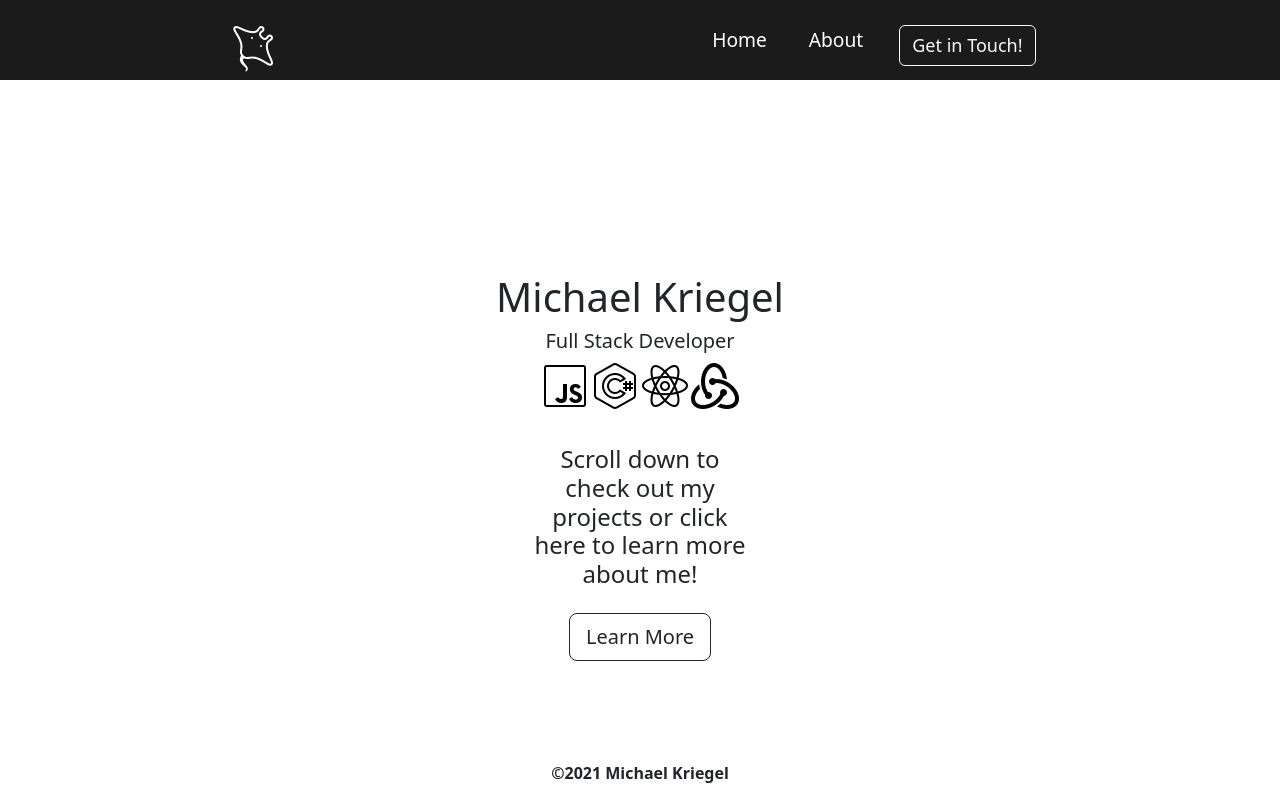
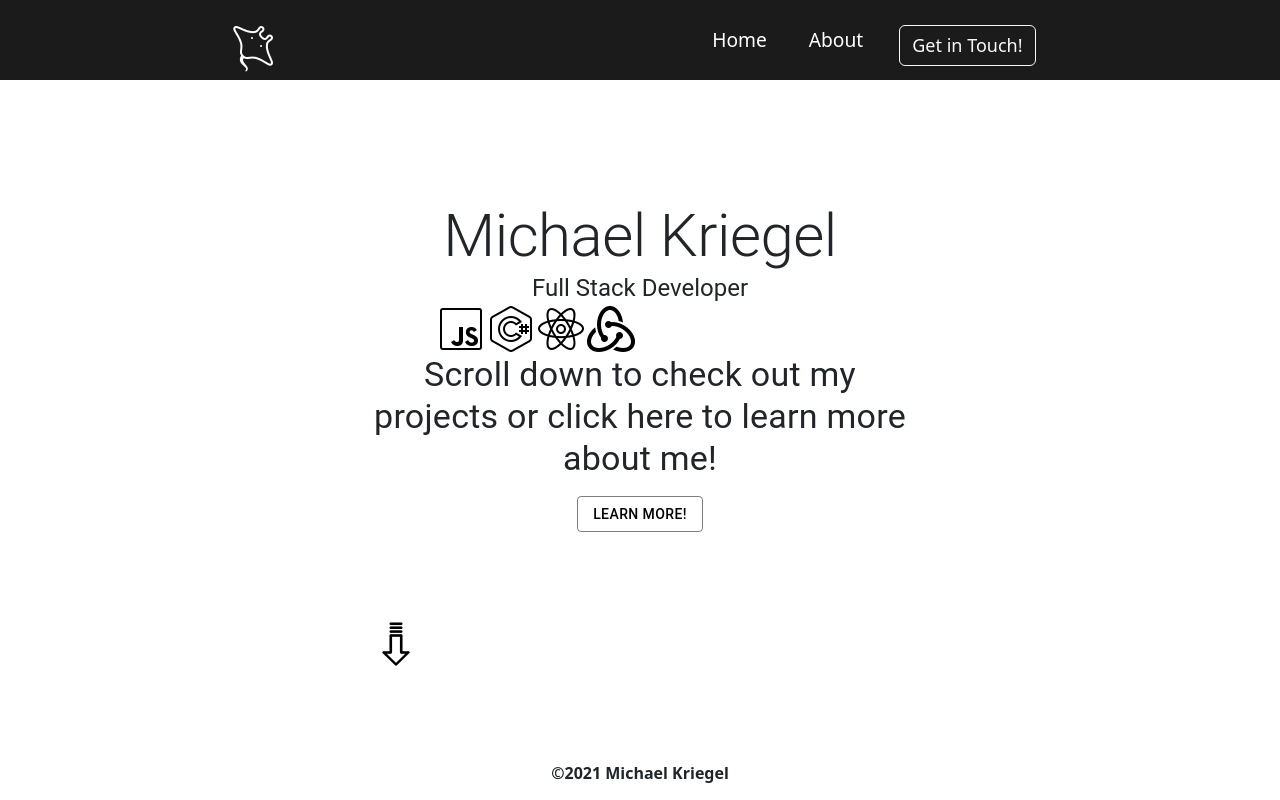
Before and after one commit to mikkrieg/portfolioUpgrade, a React (Create React App) app: page / in a window 1280 px wide. Shown: the top 800 px of the page. Built offline with nearby package versions, Linux system fonts and the light colour scheme.

Commit message:
Rebuild home page with MUI, add MUI

```diff
--- a/package.json
+++ b/package.json
@@ -3,6 +3,10 @@
   "version": "0.1.0",
   "private": true,
   "dependencies": {
+    "@emotion/react": "^11.5.0",
+    "@emotion/styled": "^11.3.0",
+    "@mui/material": "^5.0.5",
+    "@mui/styled-engine-sc": "^5.0.3",
     "@testing-library/jest-dom": "^5.11.4",
     "@testing-library/react": "^11.1.0",
     "@testing-library/user-event": "^12.1.10",
@@ -10,6 +14,7 @@
     "react": "^17.0.2",
     "react-dom": "^17.0.2",
     "react-scripts": "4.0.3",
+    "styled-components": "^5.3.3",
     "web-vitals": "^1.0.1"
   },
   "scripts": {
--- a/public/index.html
+++ b/public/index.html
@@ -2,7 +2,7 @@
 <html lang="en">
   <head>
     <meta charset="utf-8" />
-    <link href='global.css' type='text/css' rel='stylesheet'
+    <link href='global.css' type='text/css' rel='stylesheet'>
     <link rel="icon" href="%PUBLIC_URL%/favicon.ico" />
     <meta name="viewport" content="width=device-width, initial-scale=1" />
     <meta name="theme-color" content="#000000" />
--- a/src/components/Home.js
+++ b/src/components/Home.js
@@ -1,51 +1,75 @@
-import React, {useState} from 'react';
-import Button from 'react-bootstrap/Button';
-import Nav from 'react-bootstrap/Nav';
-import Container from 'react-bootstrap/Container';
-import './../sass/components/home.scss';
+import React, { useState } from 'react';
+import Container from '@mui/material/Container';
+import Typography from '@mui/material/Typography';
+import Grid from '@mui/material/Grid';
+import Button from '@mui/material/Button';
+import { Link } from 'react-router-dom';
+import { createTheme, ThemeProvider } from '@mui/material/styles';
+import '../sass/components/home.scss';
 import JS from './../img/icons8-javascript-50.png';
 import C from './../img/icons8-c-sharp-logo-50.png';
 import R from './../img/icons8-react-native-50.png';
 import Redux from './../img/icons8-redux-50.png';
-import Templix from './projects/Templix';
+// import Templix from './projects/Templix';
 import img from './../img/icons8-down-arrow-64.png';
 
-const Home = () => {
-  const [showP, setShowP] = useState(false);
-
-  const showParagraph = () => {
-    if(window.innerWidth <= 960) {
-      setShowP(false);
-    } else {
-      setShowP(true);
+const theme = createTheme({
+  palette: {
+    outlinedButtons : {
+      main: '#000',
+      constrastText: '#fff'
     }
   }
 
-  window.addEventListener('resize', showParagraph);
+})
+
+const Home = () => {
+  const [hideArrow, setHideArrow] = useState(false);
+
+  const removeArrow = () => {
+    if(window.scrollY > 100) {
+      setHideArrow(true);
+    }
+  }
+
+  window.addEventListener('scroll', removeArrow);
   return(
     <>
-      <Container>
-        <div className="home-div">
-          <h1>Michael Kriegel</h1>
-          <h5>Full Stack Developer</h5>
-          <div className='text-center'>
+      <Container maxWidth='sm'>
+        <Grid container>
+          <Grid item xs={12} mt={15}>
+            <Typography variant='h2' align='center'>
+              Michael Kriegel
+            </Typography>
+          </Grid>
+          <Grid item xs={12}>
+            <Typography variant='h5' align='center'>
+              Full Stack Developer
+            </Typography>
+          </Grid>
+          <Grid item xs={8} md={12} sx={{ marginLeft: 9 }}>
             <img src={JS} alt='JavaScript icon'/>
             <img src={C} alt='C sharp icon'/>
             <img src={R} alt='React icon'/>
             <img src={Redux} alt='Redux icon'/>
-          </div>
-          <h4 className='desktop-p'>Scroll down to check out my projects or click here to learn more about me!</h4>
-          <div className='text-center mt-4'>
-            <Nav.Link href='/about'><Button variant='outline-dark' size='lg'>Learn More</Button></Nav.Link>
-          </div>
-        </div>
-        <img src={img} alt='down arrow' className='scroll-arrow'/>
+          </Grid>
+          <Grid item>
+            <Typography variant='h4' align='center' sx={{ display: {xs: 'none', sm: 'none', md: 'block'}}}>
+              Scroll down to check out my projects or click here to learn more about me!
+            </Typography>
+          </Grid>
+          <Grid item xs={12} align='center' mt={2}>
+            <ThemeProvider theme={theme}>
+              <Button component={Link} color='outlinedButtons' to='/about' variant='outlined' sx={{ color: '#000'}}>Learn More!</Button>
+            </ThemeProvider>
+          </Grid>
+          <Grid item xs={1} mt={10}>
+            <img src={img} alt='down arrow' className={hideArrow ? 'hide-arrow' : 'scroll-arrow'}/>
+          </Grid>
+        </Grid>
+        <Grid item xs={12}>
+        </Grid>
       </Container>
-      <div className="first-block">
-        <div className="project-block">
-          <Templix/>
-        </div>
-      </div>
     </>
   )
 }
--- a/src/sass/components/home.scss
+++ b/src/sass/components/home.scss
@@ -1,66 +1,21 @@
-
-  h1, h5, h4{
-    text-align: center;
-  }
-
-  h1 {
-    font-size: 4em;
-    padding-top: 12%;
-  }
-
-  h4 {
-    width: 20%;
-    margin: auto;
-    padding-top: 3%;
-  }
-
-  .first-block {
-    margin-top: 200px;
-    height: 500px;
-    background-color: #1C1B1B;
-  }
-  .home-div {
-    margin-top: 20vh;
-  }
 
 .scroll-arrow {
-    margin-bottom: -40vh;
-    animation: floating 0.7s ease;
+animation: floating 1s ease;
 animation-iteration-count: infinite;
 animation-timing-function: cubic-bezier(.54,.24,.65,.95);
 animation-direction: alternate;
 }
 
-  .desktop-p {
-    display: none;
+.hide-arrow {
+  visibility: hidden;
+  opacity: 0;
+  transition: visibility 0s 0.3s, opacity 0.3s linear;
 }
 
 @keyframes floating {
-    0% {margin-bottom: -38vh;}
-    25% {margin-bottom: -38.5vh;}
-    50% {margin-bottom: -39vh;}
-    75% {margin-bottom: -39.5vh}
-    100% {margin-bottom: -40vh;}
+  0% {margin-bottom: -8vh;}
+  25% {margin-bottom: -6vh;}
+  50% {margin-bottom: -4vh;}
+  75% {margin-bottom: -6vh}
+  100% {margin-bottom: -8vh;}
 }
-
-
-@media screen and (min-width: 960px) {
-  h1 {
-    padding-top: 3%;
-  }
-  .learn {
-    width: 50%;
-    margin: auto;
-  }
-
-  .first-block {
-    margin-top: 400px;
-    height: 1000px;
-  }
-  .desktop-p {
-    display: block;
-  }
-  .scroll-arrow {
-    display: none;
-  }
-}
```
Also changed, not shown: 1 other file (tests, documents, lock files or other folders). Lines whose indentation alone changed are shown as unchanged.
